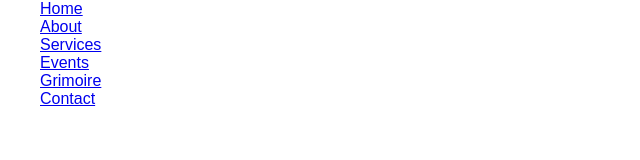
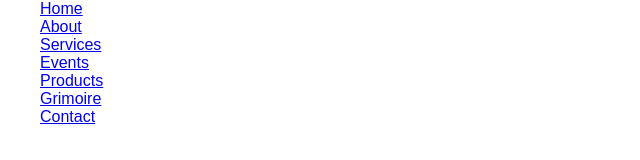
Before and after one commit to Naviguessor/site_idea, a plain HTML site: page My_Site/index.html in a window 1280 px wide. Shown: the part 128-288 px from the top of the page, 0-640 px from the left. Drawn offline with Linux system fonts and the light colour scheme.

Commit message:
and one more quick addition to the nav bar

```diff
--- a/My_Site/index.html
+++ b/My_Site/index.html
@@ -20,6 +20,7 @@
 					<li><a href = "about.html">About</a></li>
 					<li><a href = "services.html">Services</a></li>
 					<li><a href = "events.html">Events</a></li>
+					<li><a href = "products.html">Products</a></li>
 					<li><a href = "grimoire.html">Grimoire</a></li>
 					<li><a href = "contact.html">Contact</a></li>
 	</body>
```
Also changed, not shown: 1 other file.
